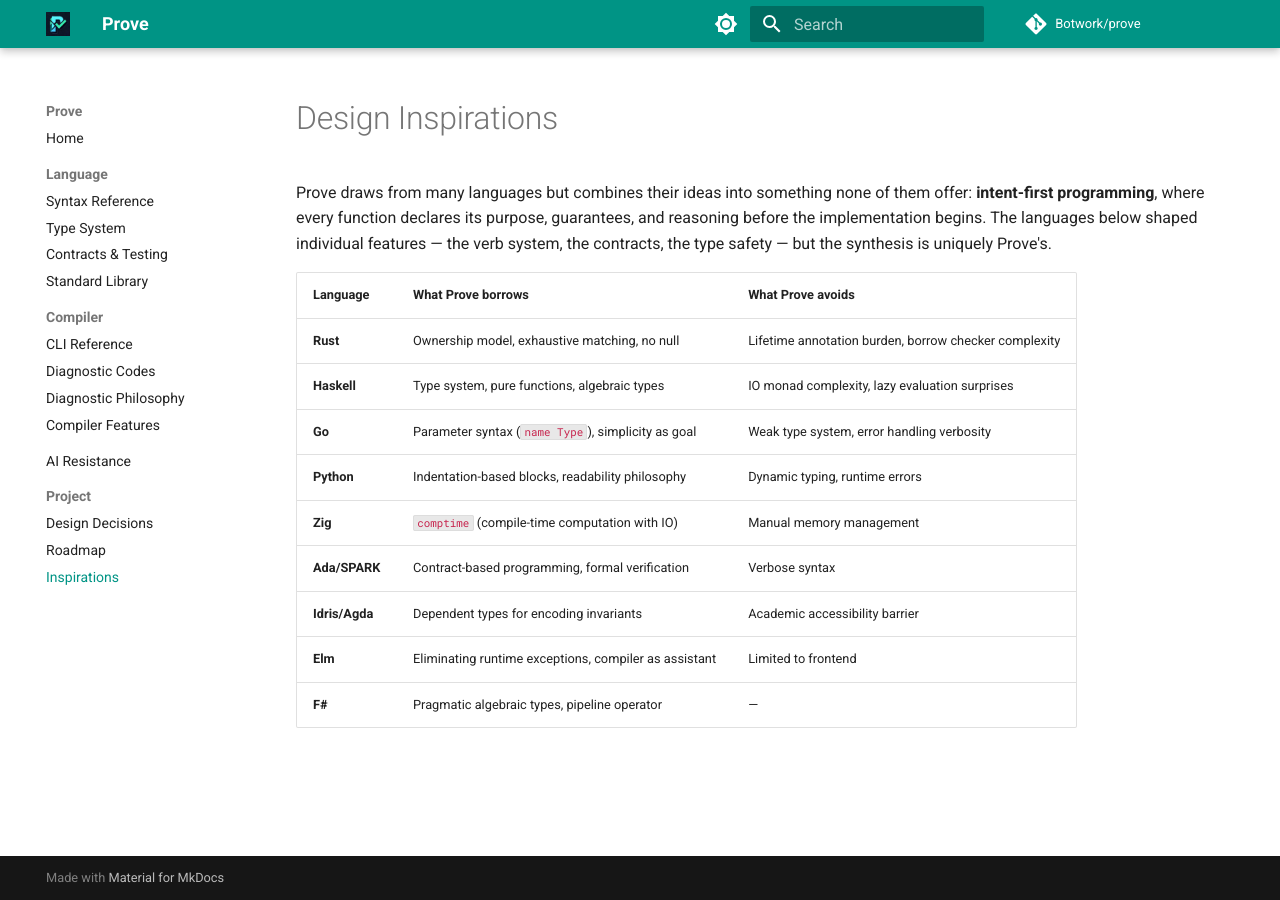
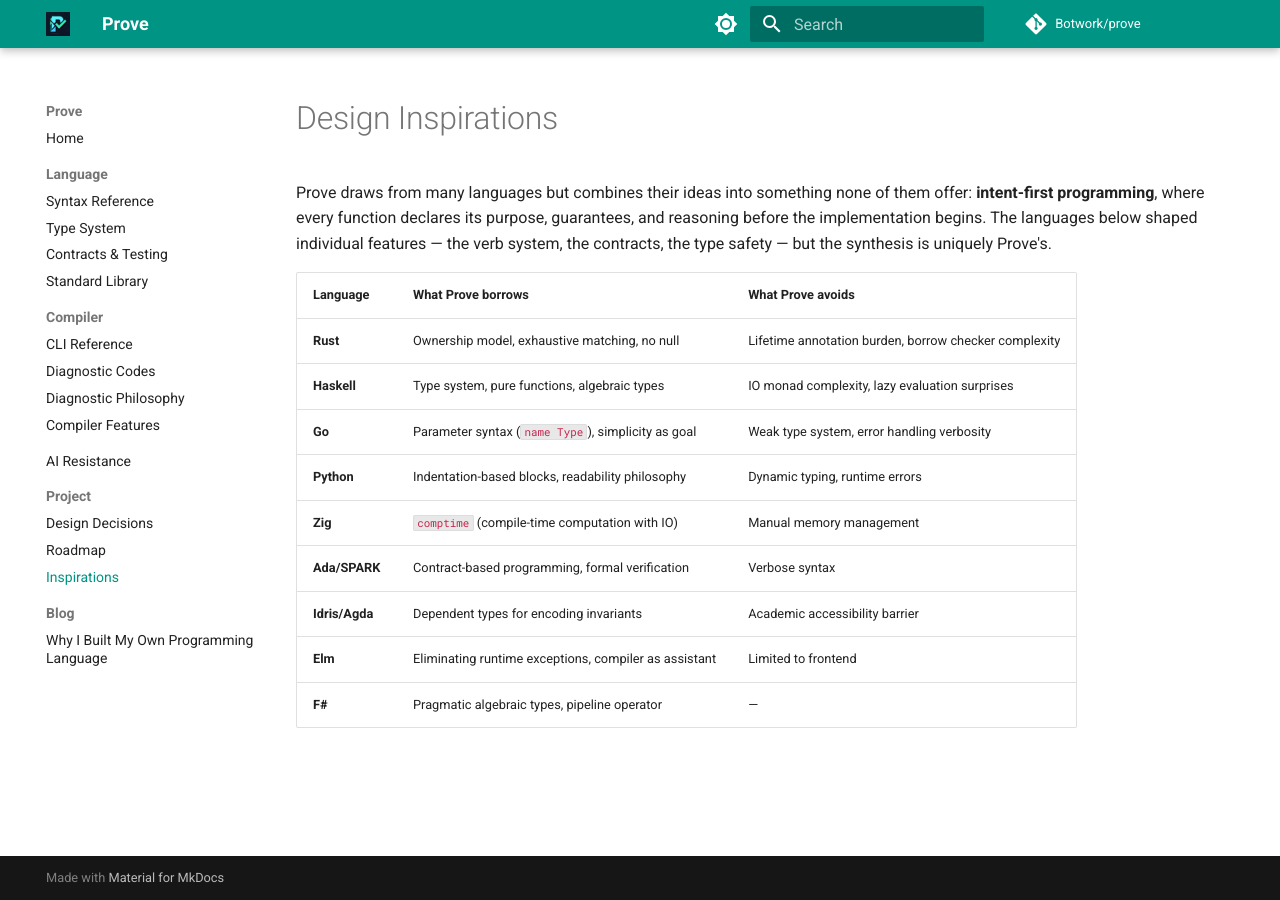
Before and after one commit to kennedyshead/prove, an MkDocs documentation site: the page built from docs/inspirations.md, in a window 1280 px wide. Built offline with MkDocs 1.6.1 and Material for MkDocs 9.7.7, drawn with Linux system fonts in a browser that asks for light colours.

Commit message:
Fixup docs, forgot mkdocs.yml

```diff
--- a/mkdocs.yml
+++ b/mkdocs.yml
@@ -50,11 +50,15 @@
     - Design Decisions: design.md
     - Roadmap: roadmap.md
     - Inspirations: inspirations.md
+  - Blog:
+    - Why I Built My Own Programming Language: blog/2026-03-04-why-i-built-my-own-programming-language.md
 
 extra_css:
   - stylesheets/extra.css
 
 markdown_extensions:
+  - footnotes
+  - pymdownx.mark
   - pymdownx.highlight:
       anchor_linenums: true
   - pymdownx.superfences
```
